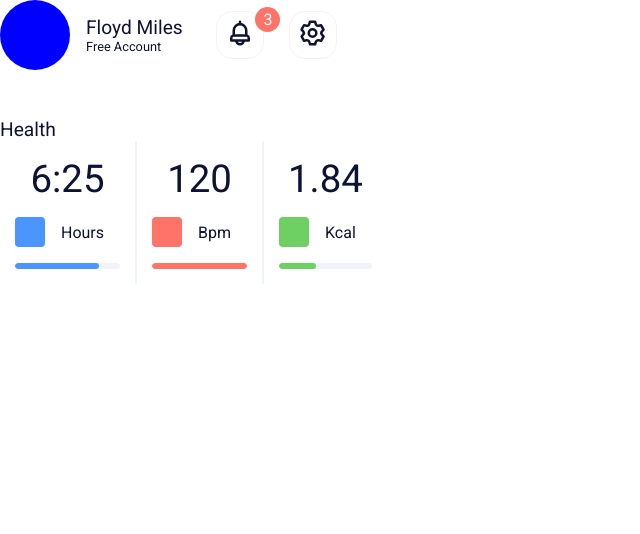
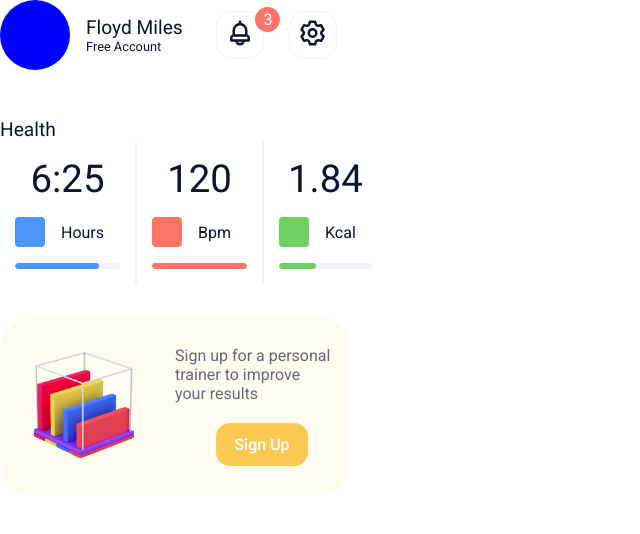
Before and after one commit to TheDarkStrix/ClassCast, a plain HTML site: page index.html in a window 1280 px wide. Shown: the whole page, without its empty margins (0-640 px from the left). Drawn offline with Linux system fonts and the light colour scheme.

Commit message:
Signup: Implement Initial SignUp Box

```diff
--- a/index.html
+++ b/index.html
@@ -77,6 +77,23 @@
       </div>
 
       <!-- Health container end -->
+      <!-- bubble section start -->
+      <div class="bubbleContainer">
+        <div class="bubble">
+          <div class="leftBubble">
+            <img src="assets/levels.png" />
+          </div>
+          <div class="rightBubble">
+            <div class="rightBubbleText">
+              Sign up for a personal trainer to improve your results
+            </div>
+            <div class="bubblebtn">
+              <div class="button">Sign Up</div>
+            </div>
+          </div>
+        </div>
+      </div>
+      <!-- bubble section end -->
     </div>
   </body>
 </html>
--- a/style.css
+++ b/style.css
@@ -180,3 +180,44 @@ body {
   background-color: var(--green);
   width: 40%;
 }
+
+/* bubble section */
+
+.bubble {
+  background-color: #fefbf1;
+  border: 1px solid white;
+  display: flex;
+  justify-content: center;
+  align-items: center;
+  border-radius: 30px;
+  margin: 2em 0;
+}
+
+.leftBubble,
+.rightBubble {
+  width: 50%;
+}
+
+.leftBubble img {
+  max-width: 100%;
+}
+
+.bubblebtn {
+  display: flex;
+  justify-content: center;
+}
+
+.bubblebtn .button {
+  padding: 0.6em 1em;
+  color: white;
+  font-weight: 500;
+  margin-top: 20px;
+  background-color: #fac952;
+  border: 2px solid #fdcb58;
+  border-radius: 14px;
+}
+
+.rightBubbleText {
+  padding-right: 1em;
+  color: #686979;
+}
```
Also changed, not shown: assets/levels.png (added).
